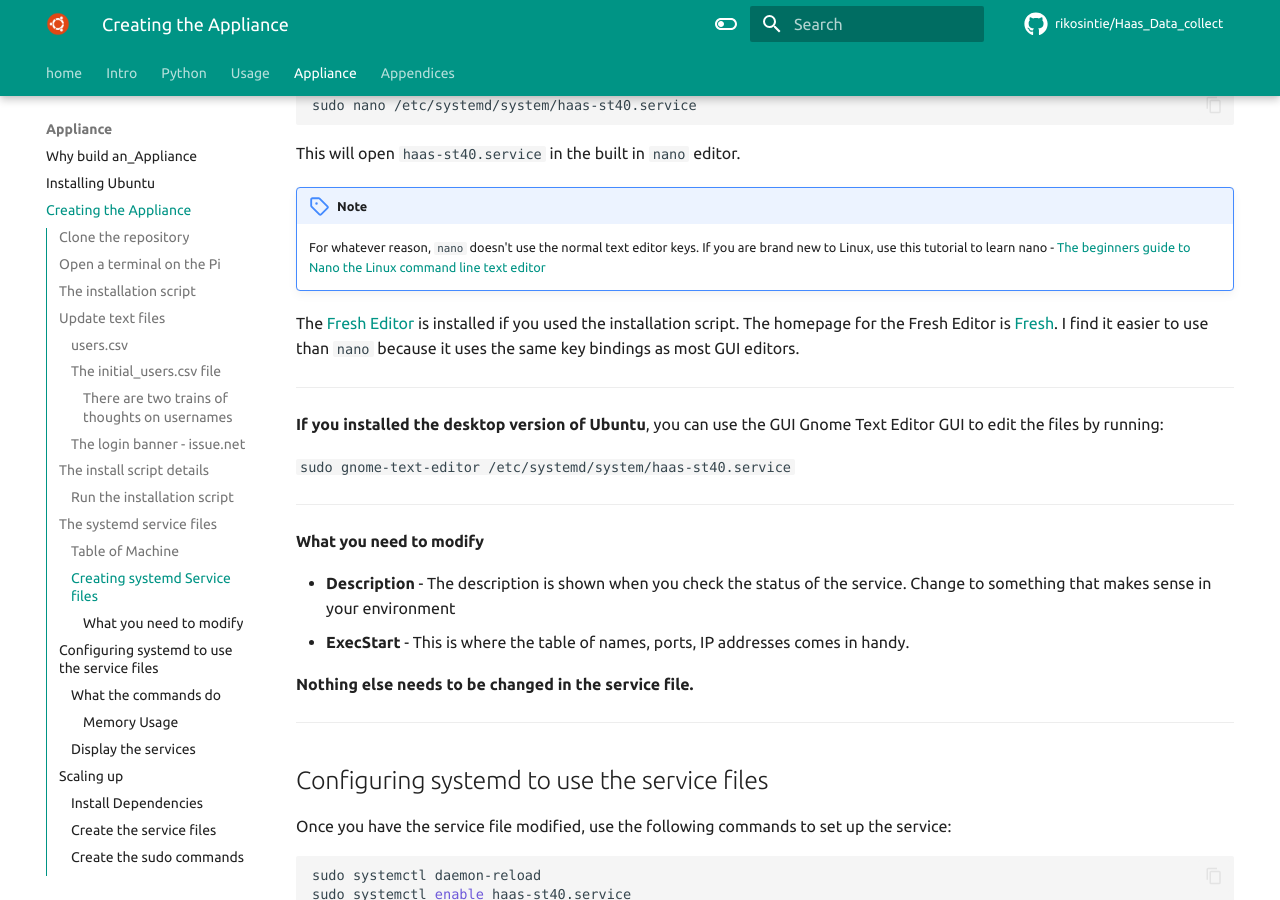
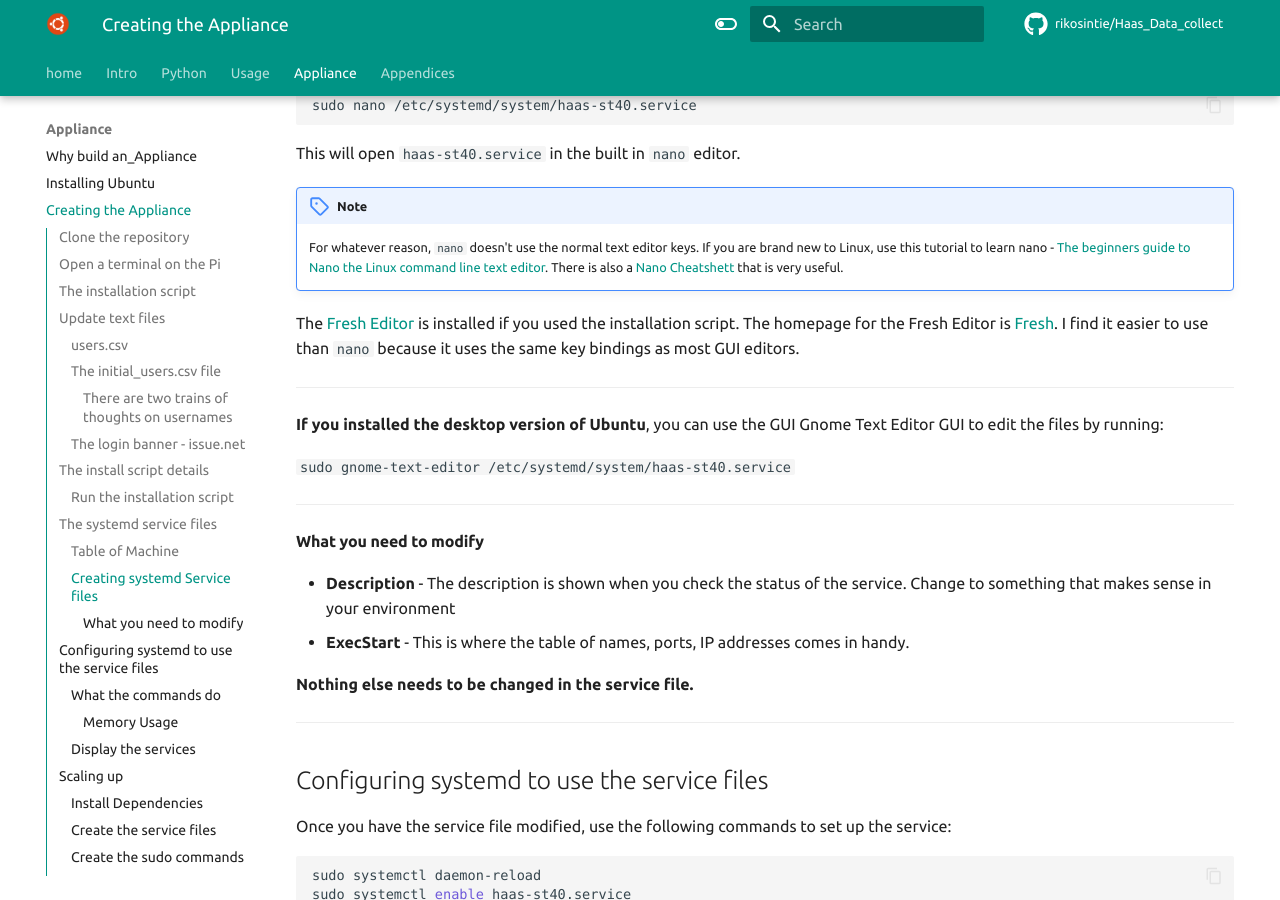
Before and after one commit to rikosintie/Haas_Data_collect, an MkDocs documentation site: the page built from docs/build_pi_5_appliance/configuring_appliance.md, in a window 1280 px wide and 900 px high, scrolled down 12205 px. Built offline with MkDocs 1.6.1 and Material for MkDocs 9.7.7, drawn with Linux system fonts in a browser that asks for light colours; some web fonts are replaced; comment, search, counter and statistics services are not loaded.

Commit message:
Git Title: configuring_appliance.md: - Added a link for nano cheat sheet

```diff
--- a/docs/build_pi_5_appliance/configuring_appliance.md
+++ b/docs/build_pi_5_appliance/configuring_appliance.md
@@ -477,7 +477,7 @@ sudo nano /etc/systemd/system/haas-st40.service
 This will open `haas-st40.service` in the built in `nano` editor.
 
 !!! Note
-    For whatever reason, `nano` doesn't use the normal text editor keys. If you are brand new to Linux, use this tutorial to learn nano - [The beginners guide to Nano the Linux command line text editor](https://www.howtogeek.com/42980/the-beginners-guide-to-nano-the-linux-command-line-text-editor/)
+    For whatever reason, `nano` doesn't use the normal text editor keys. If you are brand new to Linux, use this tutorial to learn nano - [The beginners guide to Nano the Linux command line text editor](https://www.howtogeek.com/42980/the-beginners-guide-to-nano-the-linux-command-line-text-editor/). There is also a [Nano Cheatshett](https://www.nano-editor.org/dist/latest/cheatsheet.html){target=_blank} that is very useful.
 
 The [Fresh Editor](https://github.com/Nsoro-Allan/fresh-editor?tab=readme-ov-file#installation) is installed if you used the installation script. The homepage for the Fresh Editor is [Fresh](https://sinelaw.github.io/fresh/). I find it easier to use than `nano` because it uses the same key bindings as most GUI editors.
 
```
